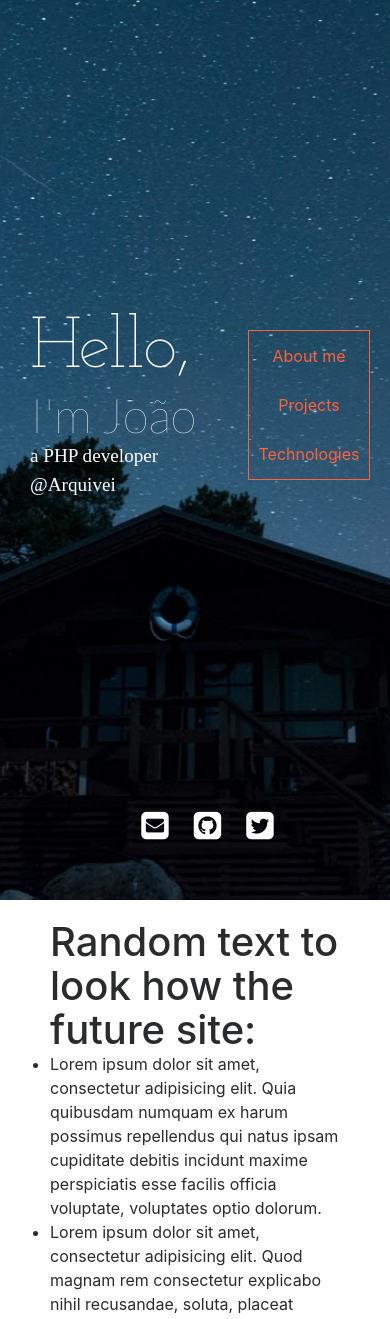
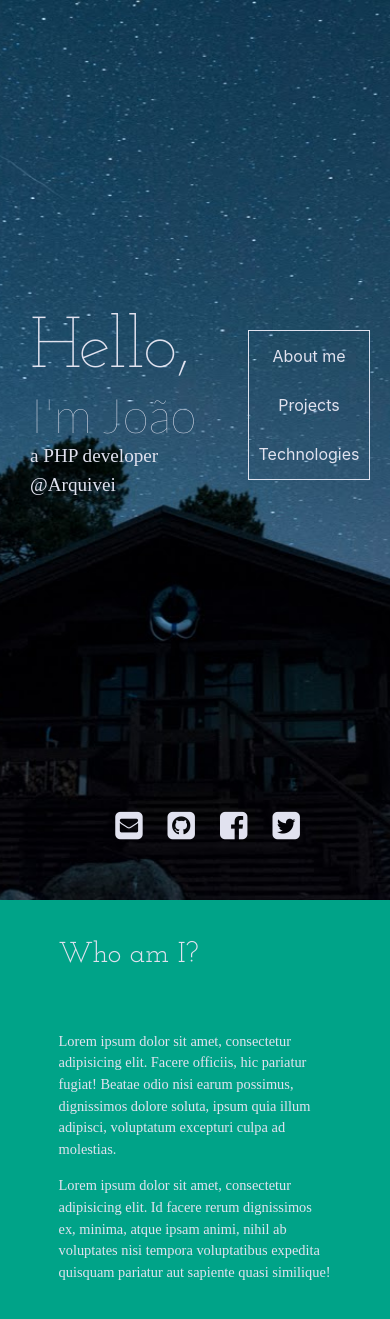
Before and after one commit to jfcorsini/jfcorsini.github.io, a Jekyll site: the page built from index.html, in a window 390 px wide. Shown: the top 1319 px of the page. Built offline with Jekyll 4.4.1, drawn with Linux system fonts in a browser that asks for light colours; nearby versions of some CDN libraries; some of the changed text lies outside the part shown.

Commit message:
Basic layout for content side
I prepared now the basic part of the content side which is divided into an about section, my projects and one section about technologies I know.

I've also worked on some CSS to make the images more responsive on small screens by also using a different image when the screen is too small.

```diff
--- a/_includes/content.html
+++ b/_includes/content.html
@@ -1,18 +1,35 @@
 <div class="content">
-    <div>
-        <h1>Random text to look how the future site:</h1>
-        <ul>
-            <li>Lorem ipsum dolor sit amet, consectetur adipisicing elit. Quia quibusdam numquam ex harum possimus repellendus qui natus ipsam cupiditate debitis incidunt maxime perspiciatis esse facilis officia voluptate, voluptates optio dolorum.</li>
-            <li>Lorem ipsum dolor sit amet, consectetur adipisicing elit. Quod magnam rem consectetur explicabo nihil recusandae, soluta, placeat temporibus. Ad reiciendis, magni nihil aspernatur quod quis animi suscipit doloremque enim officiis!</li>
-            <li>Lorem ipsum dolor sit amet, consectetur adipisicing elit. Error quasi tempora accusantium, delectus molestias autem cupiditate! Asperiores velit ullam excepturi iste obcaecati alias explicabo maiores quis, dolore nihil neque nemo.</li>
-            <li>Lorem ipsum dolor sit amet, consectetur adipisicing elit. Laboriosam tempora modi neque obcaecati recusandae iusto voluptas illum quibusdam aut provident, deleniti, ducimus saepe eum eveniet delectus quae natus rerum dolore.</li>
-            <li>Lorem ipsum dolor sit amet, consectetur adipisicing elit. Sit facere unde magni atque eveniet ab inventore eius, autem at harum, repellendus asperiores vero dolore aliquam, ipsa accusantium tenetur? Fugiat, praesentium.</li>
-            <li>Lorem ipsum dolor sit amet, consectetur adipisicing elit. Quod magnam rem consectetur explicabo nihil recusandae, soluta, placeat temporibus. Ad reiciendis, magni nihil aspernatur quod quis animi suscipit doloremque enim officiis!</li>
-            <li>Lorem ipsum dolor sit amet, consectetur adipisicing elit. Error quasi tempora accusantium, delectus molestias autem cupiditate! Asperiores velit ullam excepturi iste obcaecati alias explicabo maiores quis, dolore nihil neque nemo.</li>
-            <li>Lorem ipsum dolor sit amet, consectetur adipisicing elit. Laboriosam tempora modi neque obcaecati recusandae iusto voluptas illum quibusdam aut provident, deleniti, ducimus saepe eum eveniet delectus quae natus rerum dolore.</li>
-            <li>Lorem ipsum dolor sit amet, consectetur adipisicing elit. Sit facere unde magni atque eveniet ab inventore eius, autem at harum, repellendus asperiores vero dolore aliquam, ipsa accusantium tenetur? Fugiat, praesentium.</li>
-            <li>Lorem ipsum dolor sit amet, consectetur adipisicing elit. Totam quam, distinctio similique delectus tenetur ipsum aperiam aut necessitatibus, fuga consequuntur vero, iusto obcaecati voluptatum ducimus? Quidem quisquam, exercitationem similique officiis.</li>
-            <li>Lorem ipsum dolor sit amet, consectetur adipisicing elit. Culpa debitis aut aspernatur, dicta tempora, consequuntur eligendi autem molestias. Inventore vel natus non repellendus nulla autem repudiandae harum, assumenda aspernatur cumque.</li>
-        </ul>
+    <div id="about">
+        <h2>Who am I?</h2>
+        <p>Lorem ipsum dolor sit amet, consectetur adipisicing elit. Facere officiis, hic pariatur fugiat! Beatae odio nisi earum possimus, dignissimos dolore soluta, ipsum quia illum adipisci, voluptatum excepturi culpa ad molestias.</p>
+        <p>Lorem ipsum dolor sit amet, consectetur adipisicing elit. Id facere rerum dignissimos ex, minima, atque ipsam animi, nihil ab voluptates nisi tempora voluptatibus expedita quisquam pariatur aut sapiente quasi similique!</p>
     </div>
+    <div class="content-image">
+    </div>
+    <div id="projects">
+        <h2>Projects</h2>
+        <div class="project">
+            <h3>Portal Duo</h3>
+            <p> Lorem ipsum dolor sit amet, consectetur adipisicing elit. Adipisci hic laborum, vitae nihil earum placeat quo debitis dolorum harum assumenda veritatis.</p>
+        </div>
+        <div class="project">
+            <h3>Portal Duo</h3>
+            <p> Lorem ipsum dolor sit amet, consectetur adipisicing elit. Adipisci hic laborum, vitae nihil earum placeat quo debitis dolorum harum assumenda veritatis.</p>
+        </div>
+        <div class="project">
+            <h3>Portal Duo</h3>
+            <p> Lorem ipsum dolor sit amet, consectetur adipisicing elit. Adipisci hic laborum, vitae nihil earum placeat quo debitis dolorum harum assumenda veritatis.</p>
+        </div>
+    </div>
+    <div id="technologies">
+        <h2>Technologies</h2>
+        <p>Lorem ipsum dolor sit amet, consectetur adipisicing elit. Itaque aspernatur saepe illum libero fugit praesentium dolorum, perspiciatis a quia fugiat sint accusantium fuga obcaecati eligendi voluptatem, doloribus vero ab necessitatibus.</p>
+        <p>Lorem ipsum dolor sit amet, consectetur adipisicing elit. Itaque aspernatur saepe illum libero fugit praesentium dolorum, perspiciatis a quia fugiat sint accusantium fuga obcaecati eligendi voluptatem, doloribus vero ab necessitatibus.</p>
+        <p>Lorem ipsum dolor sit amet, consectetur adipisicing elit. Itaque aspernatur saepe illum libero fugit praesentium dolorum, perspiciatis a quia fugiat sint accusantium fuga obcaecati eligendi voluptatem, doloribus vero ab necessitatibus.</p>
+        <p>Lorem ipsum dolor sit amet, consectetur adipisicing elit. Itaque aspernatur saepe illum libero fugit praesentium dolorum, perspiciatis a quia fugiat sint accusantium fuga obcaecati eligendi voluptatem, doloribus vero ab necessitatibus.</p>
+    </div>
+    <footer>
+        <p>Wanna ask me something or just send me a message? Find me at <span>jf.corsini@gmail.com</span></p>
+        <p id="copyright">João Fernando Corsini - 2017</p>
+    </footer>
 </div>
--- a/_includes/presentation.html
+++ b/_includes/presentation.html
@@ -7,17 +7,18 @@
         </div>
         <div class="presentation-center-menu">
             <div>
-                <a href="#">About me</a>
-                <a href="#">Projects</a>
-                <a href="#">Technologies</a>
+                <a href="#about">About me</a>
+                <a href="#projects">Projects</a>
+                <a href="#technologies">Technologies</a>
             </div>
         </div>
     </div>
     <div class="presentation-footer">
         <ul>
-            <li><a href="#"><i class="fa fa-envelope-square fa-2x"></i></a></li>
-            <li><a href="#"><i class="fa fa-github-square fa-2x"></i></a></li>
-            <li><a href="#"><i class="fa fa-twitter-square fa-2x"></i></a></li>
+            <li><a href="mailto:jf.corsini@gmail.com"><i title="jf.corsini@gmail.com" class="fa fa-envelope-square fa-2x"></i></a></li>
+            <li><a href="www.github.com/jfcorsini"><i title="jfcorsini" class="fa fa-github-square fa-2x"></i></a></li>
+            <li><a href="www.facebook.com/jfcorsini"><i title="jfcorsini" class="fa fa-facebook-square fa-2x"></i></a></li>
+            <li><a href="www.twitter.com/Joao_Corsini"><i title="Joao_Corsini" class="fa fa-twitter-square fa-2x"></i></a></li>
         </ul>
     </div>
 </div>
--- a/_sass/_content.scss
+++ b/_sass/_content.scss
@@ -1,5 +1,84 @@
 .content {
-    div {
-        margin: 20px 50px;
+    overflow-x: hidden;
+
+    h2 {
+        font-family: $heading-font;
+        font-weight: 400;
+        font-size: 1.8em;
+        margin-bottom: 60px;
+    }
+
+    p {
+        font-family: $text-font;
+        font-size: 0.9em;
+        margin-bottom: 15px;
+    }
+
+    #about {
+        background-color: $dark-secondary-color;
+        padding: 10% 15%;
+        color: $white;
+    }
+
+    .content-image {
+        display: flex;
+        flex-flow: row nowrap;
+        background-image: url($content-image-3-me);
+        background-repeat: no-repeat;
+        background-position: left center;
+        background-size: cover;
+        min-height: 350px;
+
+        @media screen and (max-width: 1000px) {
+            background-image: url($content-image-2-me);
+        }
+    }
+
+    #projects {
+        background-color: $white;
+        padding: 10% 15%;
+        width: 100%;
+
+        .project {
+            flex: 1;
+            margin: 20px 0;
+
+            h2 {
+                margin-bottom: 40px;
+            }
+            h3 {
+                font-family: $sub-heading-font;
+                font-weight: 300;
+                font-size: 1.4em;
+                margin: 25px 0 10px;
+            }
+        }
+    }
+
+    #technologies {
+        color: $white;
+        height: 600px;
+        background-color: $dark-primary-color;
+        padding: 10% 15%;
+        width: 100%;
+    }
+
+    footer {
+        display: flex;
+        flex-direction: column;
+        align-items: center;
+        justify-content: flex-end;
+        height: 60px;
+        background-color: $white;
+
+        p {
+            font-size: 0.9em;
+            font-family: $heading-font;
+            margin: -5px 0 0;
+        }
+
+        #copyright {
+            padding: 10px 0;
+        }
     }
 }
--- a/_sass/_main-block.scss
+++ b/_sass/_main-block.scss
@@ -17,7 +17,7 @@
     .body {
         flex-wrap: wrap;
         >div:nth-child(2) {
-            overflow-y: initial;
+            overflow: initial;
         }
     }
 }
--- a/_sass/_presentation.scss
+++ b/_sass/_presentation.scss
@@ -3,7 +3,7 @@
     background-size: cover;
     background-position: center;
 
-    color: white;
+    color: $white;
 
     display: flex;
     flex-direction: column;
@@ -11,10 +11,6 @@
     ul {
         list-style: none;
     }
-
-/*    justify-content: flex-end;
-    align-items: center;
-    padding-bottom: 60px;*/
 
     .presentation-center {
         height: 90%;
@@ -62,7 +58,7 @@
                 justify-content: space-around;
                 min-height: 150px;
 
-                border: 1px $dark-primary-color solid;
+                border: 1px $white solid;
 
                 a {
                     flex: 1;
@@ -71,20 +67,20 @@
                     align-items: center;
                     justify-content: center;
                     text-decoration: none;
-                    color: $dark-primary-color;
+                    color: $white;
                     width: 120px;
                     position: relative;
                     &:hover {
-                        color: $dark-primary-color;
+                        color: $white;
                         &:after {
                             content: "";
                             position: absolute;
                             left: 10%;
                             right: 10%;
                             bottom: 10px;
-                            top: 10px;
-                            border-top: 1px $dark-primary-color solid;
-                            border-bottom: 1px $dark-primary-color solid;
+                            /*top: 10px;
+                            border-top: 1px $dark-primary-color solid;*/
+                            border-bottom: 1px $white solid;
                         }
                     }
                 }
@@ -101,11 +97,11 @@
 
             a {
                 margin-left: 25px;
-                color: white;
+                color: $white;
                 transition: color 0.5s;
 
                 &:hover {
-                    color: $dark-primary-color;
+                    color: $dark-secondary-color;
                     transition: color 0.5s;
                 }
             }
--- a/assets/css/main.scss
+++ b/assets/css/main.scss
@@ -6,6 +6,8 @@
 
 $main-image: "../img/sky.jpg";
 $author-image: "../img/me.jpg";
+$content-image-3-me: "../img/3_me.jpg";
+$content-image-2-me: "../img/2_me.jpg";
 
 $heading-font: 'Josefin Slab', serif;
 $sub-heading-font: 'Lato', serif;
@@ -17,17 +19,17 @@
 $black         : #202020;
 $neutral-color : #BEEB9F;
 
-$dark-seconday-color   : #00A388;
+$dark-secondary-color  : #00A388;
 $light-secondary-color : #79BD8F;
 $light-primary-color   : #FFFF9D;
-$dark-primary-color    : #FF6138;
+$dark-primary-color    : #FF6138; // Orange: FF6138
 
 @import
     url('https://fonts.googleapis.com/css?family=Josefin+Slab:100,200,400'),
     url('https://fonts.googleapis.com/css?family=Lato:100,200,300,400')
 ;
 
-$on-cellphone: 600px;
+$on-cellphone: 780px;
 $on-laptop: 800px;
 
 @import
```
Also changed, not shown: 4 other files.
